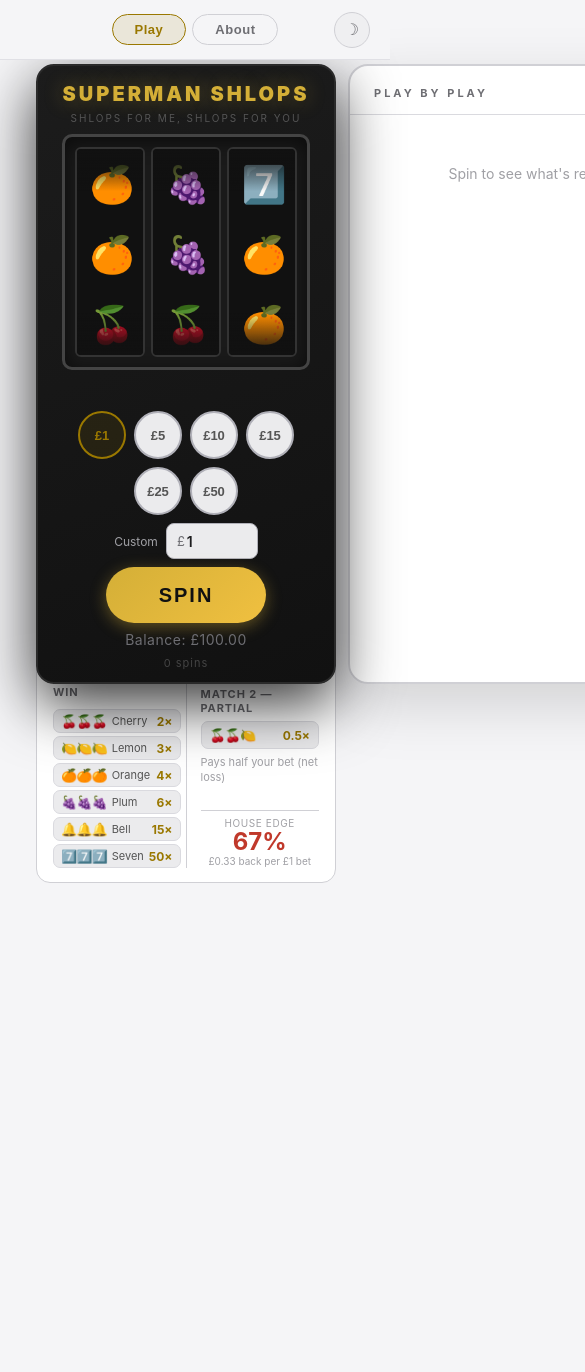
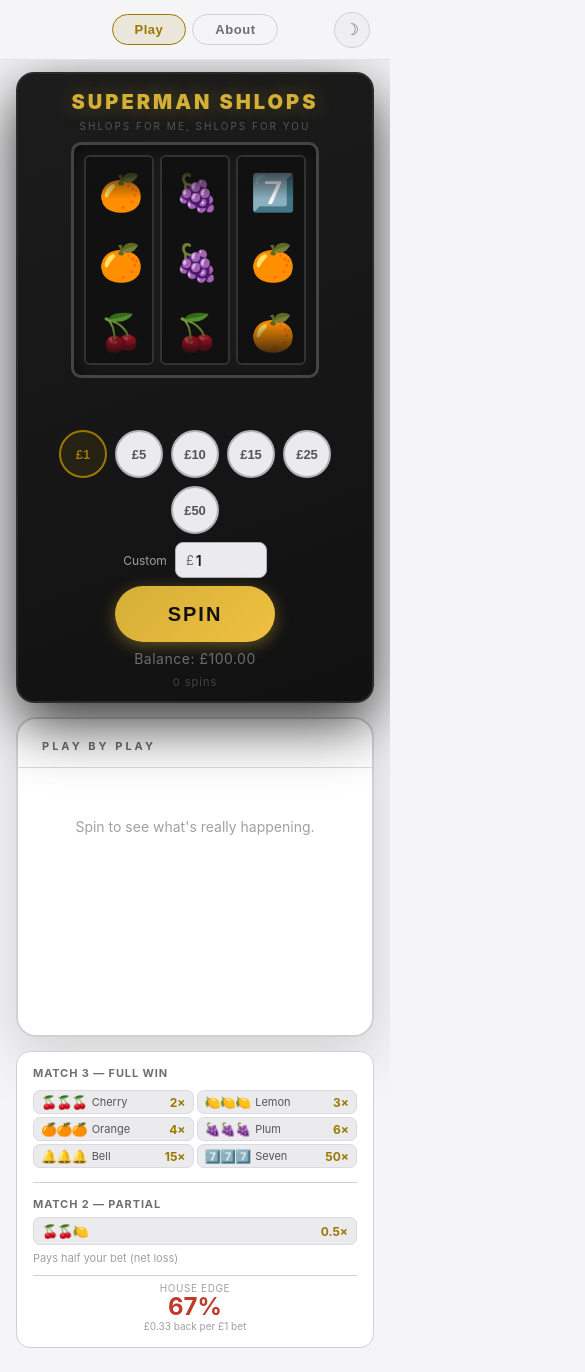
Before and after one commit to danbennett239/House-Always-Loses, a React (Vite) app: page / in a window 390 px wide. Shown: the top 1372 px of the page, 585 px wide, since content can reach past the window. Before the commit the page ends 895 px from the top, so only its background shows below. Built offline with nearby package versions, Linux system fonts and the light colour scheme.

Commit message:
UI respinsive fixes

```diff
--- a/src/App.css
+++ b/src/App.css
@@ -108,3 +108,54 @@
 .game-layout > :last-child {
   transition: opacity 0.3s ease;
 }
+
+/* ── Mobile ─────────────────────────────────────────── */
+@media (max-width: 700px) {
+  .game-layout {
+    grid-template-columns: 1fr;
+    grid-template-rows: auto auto auto;
+    padding: 12px 16px 24px;
+    gap: 14px;
+  }
+
+  /* Hide the toast column — toast becomes an overlay on mobile */
+  .toast-area {
+    display: none;
+  }
+
+  .machine-column {
+    grid-column: 1;
+    grid-row: 1;
+  }
+
+  /* PlayByPlay below machine */
+  .game-layout > .pbp-panel {
+    grid-column: 1;
+    grid-row: 2;
+  }
+
+  /* HowToWin full width below */
+  .game-layout > .htw-panel {
+    grid-column: 1;
+    grid-row: 3;
+    margin-top: 0;
+    flex-direction: column;
+    gap: 14px;
+  }
+
+  /* On mobile, trick toast becomes a bottom sheet */
+  .tt-card {
+    position: fixed;
+    left: 16px;
+    right: 16px;
+    bottom: 16px;
+    top: auto;
+    width: auto;
+    transform: none;
+  }
+
+  .tt-card::before,
+  .tt-card::after {
+    display: none;
+  }
+}
--- a/src/components/HowToWin/HowToWin.css
+++ b/src/components/HowToWin/HowToWin.css
@@ -160,3 +160,27 @@
   text-align: center;
   line-height: 1.3;
 }
+
+@media (max-width: 700px) {
+  .htw-panel {
+    flex-direction: column;
+    margin-top: 0;
+  }
+
+  .htw-col--right {
+    border-left: none;
+    border-top: 1px solid var(--border);
+    padding-left: 0;
+    margin-left: 0;
+    padding-top: 14px;
+  }
+
+  .htw-sub-section,
+  .htw-rtp-badge {
+    margin-top: 0;
+  }
+
+  .htw-payout-list {
+    grid-template-columns: 1fr 1fr;
+  }
+}
--- a/src/components/PlayByPlay/PlayByPlay.css
+++ b/src/components/PlayByPlay/PlayByPlay.css
@@ -3,6 +3,7 @@
   flex-direction: column;
   width: 440px;
   height: 620px;
+  max-width: 100%;
   background: linear-gradient(160deg, var(--bg-elevated) 0%, var(--bg-2) 100%);
   border-radius: 20px;
   border: 2px solid var(--border);
@@ -136,3 +137,10 @@
   border-top: 1px solid rgba(255, 107, 107, 0.15);
   padding-top: 6px;
 }
+
+@media (max-width: 700px) {
+  .pbp-panel {
+    width: 100%;
+    height: 320px;
+  }
+}
--- a/src/components/SlotMachine/SlotMachine.css
+++ b/src/components/SlotMachine/SlotMachine.css
@@ -12,6 +12,14 @@
   min-width: 280px;
   height: 620px;
   justify-content: center;
+}
+
+@media (max-width: 700px) {
+  .slot-machine {
+    width: 100%;
+    min-width: unset;
+    height: auto;
+  }
 }
 
 .slot-machine-header {
```
